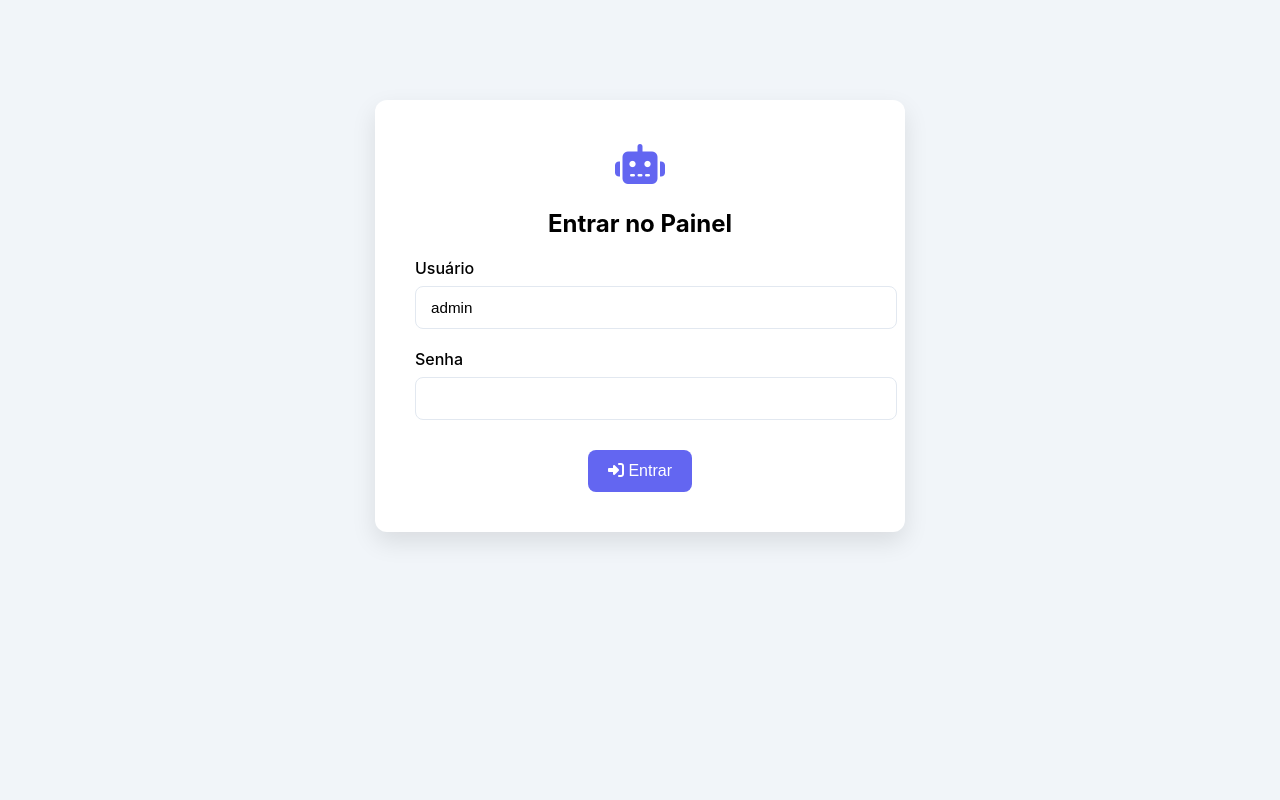
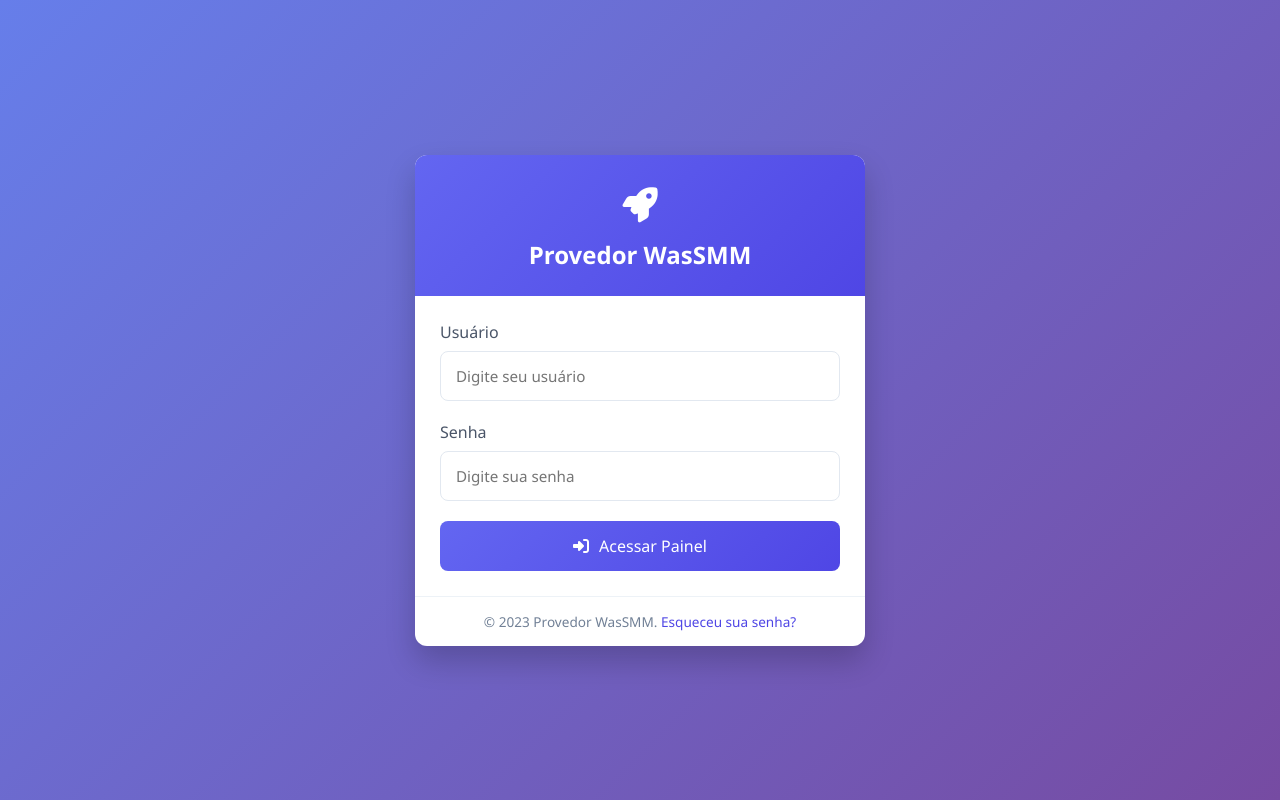
Before and after one commit to guiilhermexl/instagram, a Flask app: page /admin/login in a window 1280 px wide. Run offline with Flask 3, Linux system fonts and the light colour scheme.

Commit message:
Update login.html

```diff
--- a/templates/login.html
+++ b/templates/login.html
@@ -1,74 +1,187 @@
-
 <!DOCTYPE html>
 <html lang="pt-BR">
 <head>
     <meta charset="UTF-8">
-    <title>Login - Instagram Bot</title>
+    <meta name="viewport" content="width=device-width, initial-scale=1.0">
+    <title>Login - Provedor WasSMM</title>
     <link rel="stylesheet" href="https://cdnjs.cloudflare.com/ajax/libs/font-awesome/6.4.0/css/all.min.css">
     <style>
+        * {
+            margin: 0;
+            padding: 0;
+            box-sizing: border-box;
+            font-family: 'Segoe UI', Tahoma, Geneva, Verdana, sans-serif;
+        }
+
         body {
-            background-color: #f1f5f9;
-            font-family: 'Inter', sans-serif;
+            background: linear-gradient(135deg, #667eea 0%, #764ba2 100%);
+            min-height: 100vh;
+            display: flex;
+            justify-content: center;
+            align-items: center;
+            padding: 20px;
         }
-        .login-box {
+
+        .login-container {
+            width: 100%;
             max-width: 450px;
-            margin: 100px auto;
             background-color: white;
-            padding: 40px;
             border-radius: 12px;
-            box-shadow: 0 10px 25px rgba(0, 0, 0, 0.1);
+            box-shadow: 0 15px 30px rgba(0, 0, 0, 0.2);
+            overflow: hidden;
+        }
+
+        .login-header {
+            background: linear-gradient(135deg, #6366f1 0%, #4f46e5 100%);
+            color: white;
+            padding: 25px;
             text-align: center;
         }
+
         .login-logo {
-            color: #6366f1;
-            font-size: 2.5rem;
+            font-size: 2.2rem;
+            margin-bottom: 10px;
+        }
+
+        .login-title {
+            font-size: 1.5rem;
+            font-weight: 600;
+        }
+
+        .login-body {
+            padding: 25px;
+        }
+
+        .form-group {
             margin-bottom: 20px;
         }
-        .form-group {
-            margin-bottom: 20px;
-            text-align: left;
-        }
+
         .form-group label {
             display: block;
             margin-bottom: 8px;
             font-weight: 500;
+            color: #4a5568;
         }
+
         .form-control {
             width: 100%;
-            padding: 12px 15px;
+            padding: 14px 15px;
             border: 1px solid #e2e8f0;
             border-radius: 8px;
             font-size: 0.95rem;
+            transition: all 0.3s ease;
         }
+
+        .form-control:focus {
+            outline: none;
+            border-color: #6366f1;
+            box-shadow: 0 0 0 3px rgba(99, 102, 241, 0.2);
+        }
+
         .btn {
-            background-color: #6366f1;
+            width: 100%;
+            background: linear-gradient(135deg, #6366f1 0%, #4f46e5 100%);
             color: white;
-            padding: 12px 20px;
+            padding: 14px;
             border: none;
             border-radius: 8px;
             font-size: 1rem;
+            font-weight: 500;
             cursor: pointer;
             margin-top: 10px;
+            transition: all 0.3s ease;
+            display: flex;
+            align-items: center;
+            justify-content: center;
+            gap: 10px;
+        }
+
+        .btn:hover {
+            transform: translateY(-2px);
+            box-shadow: 0 5px 15px rgba(79, 70, 229, 0.3);
+        }
+
+        .login-footer {
+            text-align: center;
+            padding: 15px;
+            font-size: 0.85rem;
+            color: #718096;
+            border-top: 1px solid #edf2f7;
+        }
+
+        .login-footer a {
+            color: #4f46e5;
+            text-decoration: none;
+            font-weight: 500;
+        }
+
+        @media (max-width: 480px) {
+            body {
+                padding: 15px;
+                display: block;
+            }
+
+            .login-container {
+                border-radius: 10px;
+                margin-top: 20px;
+            }
+
+            .login-header {
+                padding: 20px;
+            }
+
+            .login-logo {
+                font-size: 2rem;
+            }
+
+            .login-title {
+                font-size: 1.3rem;
+            }
+
+            .login-body {
+                padding: 20px;
+            }
+
+            .form-control {
+                padding: 12px 15px;
+            }
+
+            .btn {
+                padding: 12px;
+            }
         }
     </style>
 </head>
 <body>
-    <div class="login-box">
+    <div class="login-container">
+        <div class="login-header">
             <div class="login-logo">
-            <i class="fas fa-robot"></i>
+                <i class="fas fa-rocket"></i>
             </div>
-        <h2>Entrar no Painel</h2>
+            <h1 class="login-title">Provedor WasSMM</h1>
+        </div>
+
+        <div class="login-body">
             <form method="POST">
                 <div class="form-group">
                     <label for="username">Usuário</label>
-                <input type="text" id="username" name="username" class="form-control" value="admin" required>
+                    <input type="text" id="username" name="username" class="form-control" placeholder="Digite seu usuário" required>
                 </div>
+
                 <div class="form-group">
                     <label for="password">Senha</label>
-                <input type="password" id="password" name="password" class="form-control" required>
+                    <input type="password" id="password" name="password" class="form-control" placeholder="Digite sua senha" required>
                 </div>
-            <button type="submit" class="btn"><i class="fas fa-sign-in-alt"></i> Entrar</button>
+
+                <button type="submit" class="btn">
+                    <i class="fas fa-sign-in-alt"></i> Acessar Painel
+                </button>
             </form>
+        </div>
+
+        <div class="login-footer">
+            <p>© 2023 Provedor WasSMM. <a href="#">Esqueceu sua senha?</a></p>
+        </div>
     </div>
 </body>
 </html>
```
Lines whose indentation alone changed are shown as unchanged.
